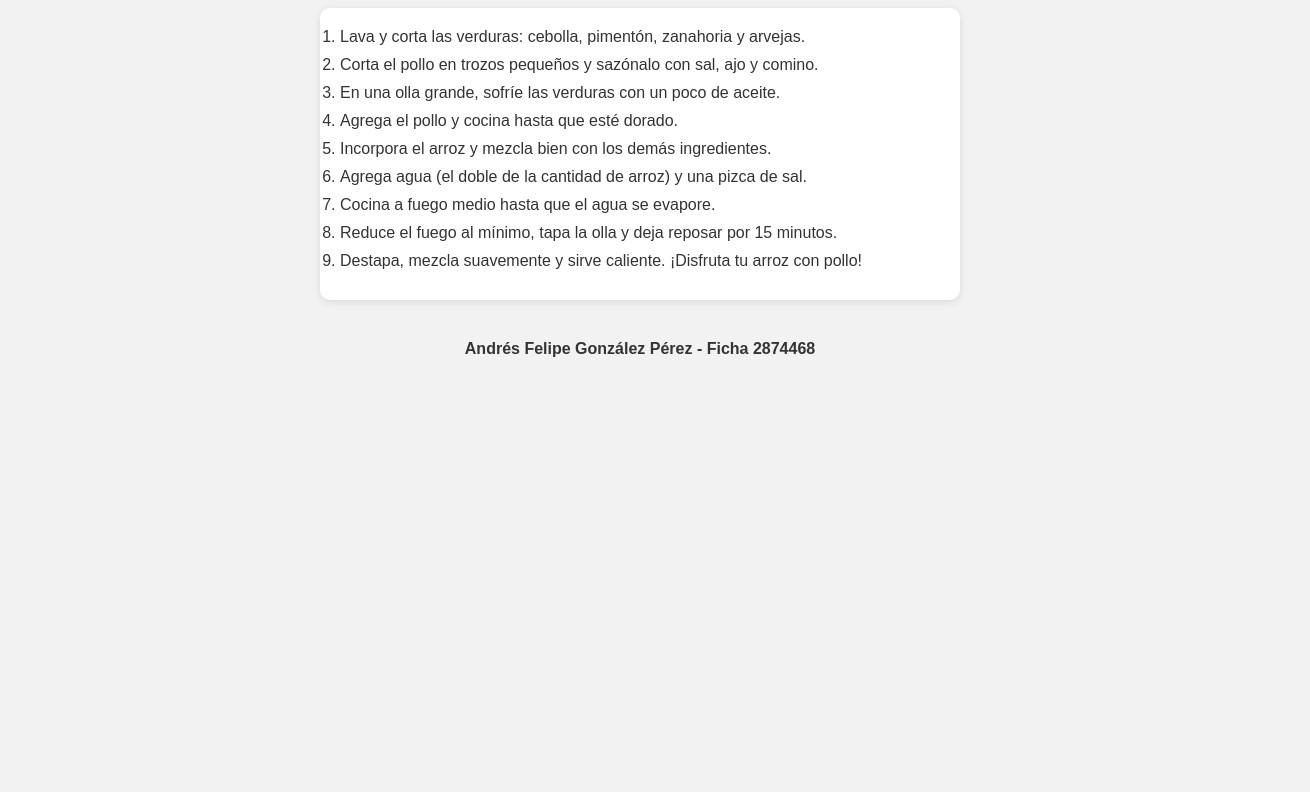
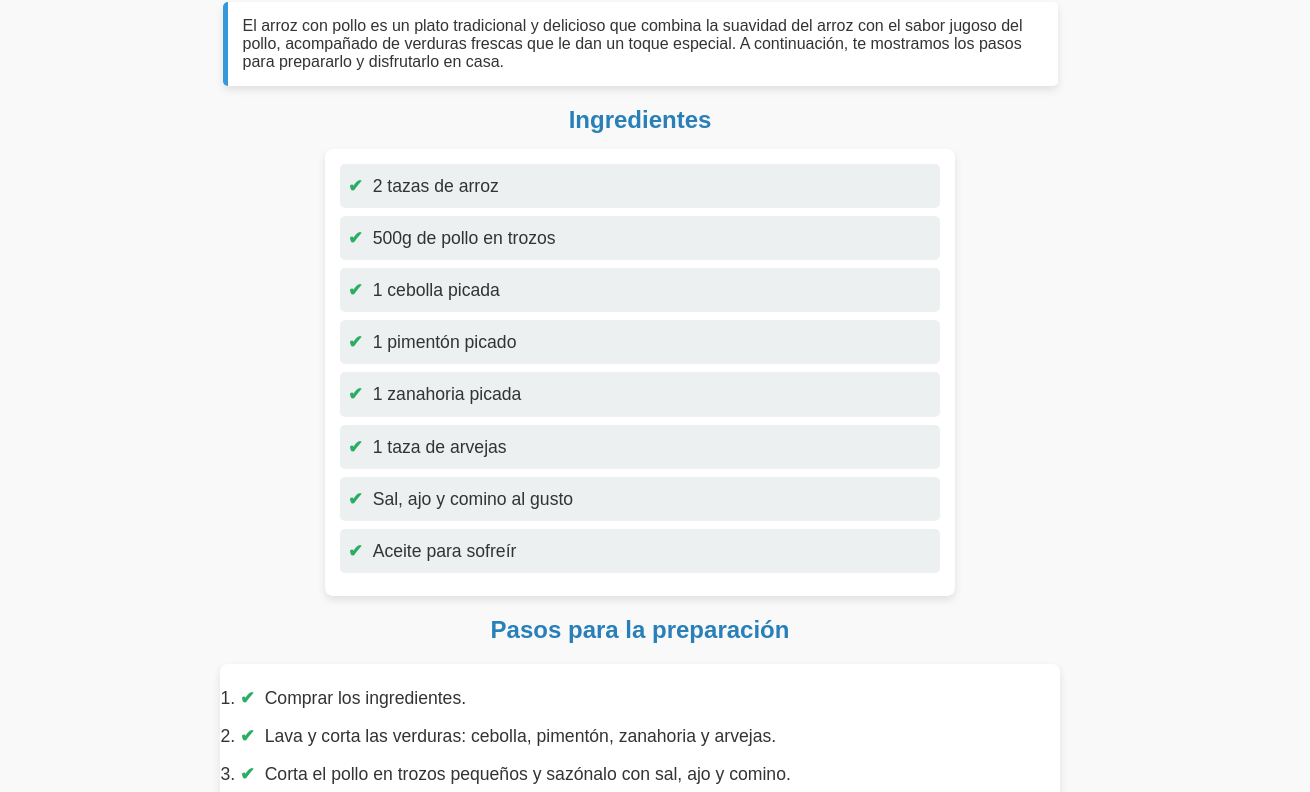
Before and after one commit to andresgonzalez03/login, a plain HTML site: page index.html in a window 1280 px wide. Shown: the part 90-882 px from the top of the page, 1310 px wide, since content can reach past the window. Before the commit the page ends 800 px from the top, so only its background shows below. Drawn offline with Linux system fonts and the light colour scheme.

Commit message:
Cambio andres_gonzalez

```diff
--- a/estilos.css
+++ b/estilos.css
@@ -28,3 +28,104 @@ footer {
   margin-top: 40px;
   font-weight: bold;
 }
+/* Estilo general */
+body {
+  margin: 0;
+  padding: 0;
+  font-family: 'Arial', sans-serif;
+  background-color: #f9f9f9;
+  color: #333;
+}
+
+h1 {
+  text-align: center;
+  color: #2c3e50;
+  margin-top: 20px;
+  font-size: 2.5em;
+}
+
+.intro p {
+  max-width: 800px;
+  margin: 20px auto;
+  padding: 15px;
+  background-color: #ffffff;
+  border-left: 5px solid #3498db;
+  box-shadow: 0 4px 8px rgba(0, 0, 0, 0.1);
+  border-radius: 5px;
+}
+
+h2 {
+  text-align: center;
+  color: #2980b9;
+  margin-bottom: 15px;
+}
+
+/* Ingredientes y Recomendaciones */
+.ingredients, .tips {
+  max-width: 600px;
+  margin: 0 auto 20px auto;
+  background-color: #ffffff;
+  border-radius: 8px;
+  box-shadow: 0 4px 8px rgba(0, 0, 0, 0.1);
+  padding: 15px;
+  list-style: none;
+}
+
+.ingredients li, .tips li {
+  margin-bottom: 8px;
+  padding: 8px;
+  background-color: #ecf0f1;
+  border-radius: 5px;
+}
+
+/* Pasos */
+ol {
+  max-width: 800px;
+  margin: 20px auto;
+  padding: 20px;
+  background-color: #ffffff;
+  border-radius: 8px;
+  box-shadow: 0 4px 8px rgba(0, 0, 0, 0.1);
+}
+
+li {
+  margin-bottom: 10px;
+  font-size: 1.1em;
+  line-height: 1.6;
+  position: relative;
+}
+
+li::before {
+  content: "✔ ";
+  color: #27ae60;
+  font-weight: bold;
+  margin-right: 5px;
+}
+
+/* Footer */
+footer {
+  text-align: center;
+  margin-top: 30px;
+  padding: 15px;
+  background-color: #2c3e50;
+  color: white;
+  font-size: 0.9em;
+  position: relative;
+  bottom: 0;
+  width: 100%;
+}
+
+/* Hover en listas */
+li:hover {
+  background-color: #d5eaf4;
+  border-radius: 5px;
+  cursor: pointer;
+}
+
+/* Responsive */
+@media (max-width: 768px) {
+  ol, .ingredients, .tips {
+      margin: 10px;
+      padding: 15px;
+  }
+}
--- a/index.html
+++ b/index.html
@@ -8,10 +8,27 @@
 </head>
 
 <body>
+    <h1>Preparación arroz con pollo</h1>
 
-    <h1>Preparación de mi comida favorita</h1>
+    <section class="intro">
+        <p>El arroz con pollo es un plato tradicional y delicioso que combina la suavidad del arroz con el sabor jugoso del pollo, acompañado de verduras frescas que le dan un toque especial. A continuación, te mostramos los pasos para prepararlo y disfrutarlo en casa.</p>
+    </section>
 
+    <h2>Ingredientes</h2>
+    <ul class="ingredients">
+        <li>2 tazas de arroz</li>
+        <li>500g de pollo en trozos</li>
+        <li>1 cebolla picada</li>
+        <li>1 pimentón picado</li>
+        <li>1 zanahoria picada</li>
+        <li>1 taza de arvejas</li>
+        <li>Sal, ajo y comino al gusto</li>
+        <li>Aceite para sofreír</li>
+    </ul>
+
+    <h2>Pasos para la preparación</h2>
     <ol>
+        <li>Comprar los ingredientes.</li>
         <li>Lava y corta las verduras: cebolla, pimentón, zanahoria y arvejas.</li>
         <li>Corta el pollo en trozos pequeños y sazónalo con sal, ajo y comino.</li>
         <li>En una olla grande, sofríe las verduras con un poco de aceite.</li>
@@ -23,6 +40,13 @@
         <li>Destapa, mezcla suavemente y sirve caliente. ¡Disfruta tu arroz con pollo!</li>
     </ol>
 
+    <h2>Recomendaciones</h2>
+    <ul class="tips">
+        <li>Acompaña el arroz con pollo con una ensalada fresca para un plato más balanceado.</li>
+        <li>Si te gusta un toque picante, añade un poco de ají al momento de sofreír las verduras.</li>
+        <li>Para un sabor más profundo, usa caldo de pollo en lugar de agua al cocinar el arroz.</li>
+    </ul>
+
     <footer>
         Andrés Felipe González Pérez - Ficha 2874468
     </footer>
```
